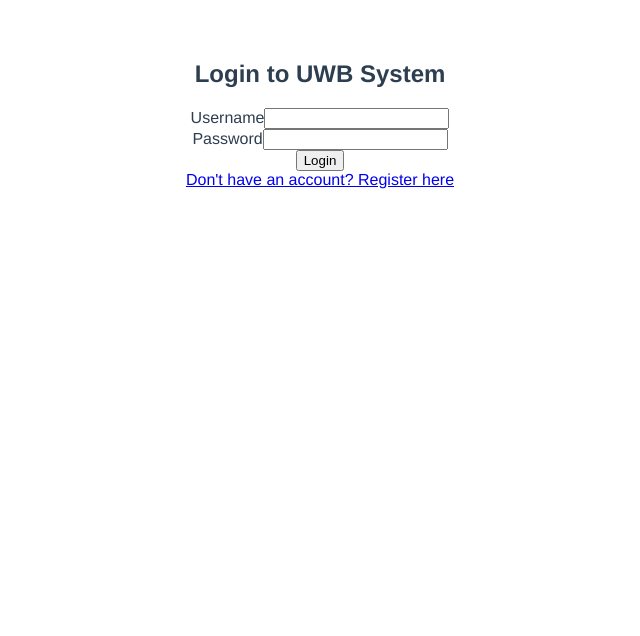
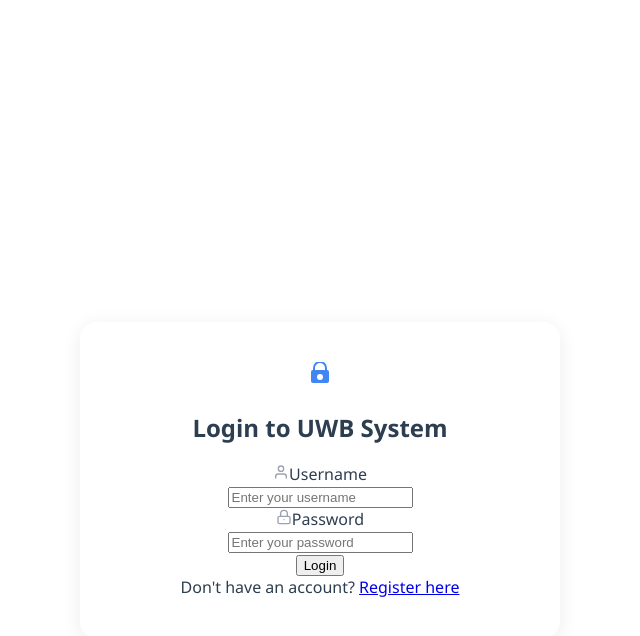
Before and after one commit to luvris/UWB-Tracking-App, a Vue app in the folder uwb-tracking-dashboard-vue/: page /login in a window 1280 px wide. Shown: the top 636 px of the page, without its empty margins (320-960 px from the left). Built offline with nearby package versions, Linux system fonts and the light colour scheme; no server answers.

Commit message:
add icon and make a CSS card+container for login form

```diff
--- a/uwb-tracking-dashboard-vue/src/views/LoginPage.vue
+++ b/uwb-tracking-dashboard-vue/src/views/LoginPage.vue
@@ -1,21 +1,125 @@
 <template>
   <div class="login-container">
     <div class="login-card">
-      <h2>Login to UWB System</h2>
+      <div class="header">
+        <div class="icon">
+          <svg
+            width="24"
+            height="24"
+            viewBox="0 0 24 24"
+            fill="none"
+            xmlns="http://www.w3.org/2000/svg"
+          >
+            <path
+              d="M18 8v-2c0-3.313-2.687-6-6-6s-6 2.687-6 6v2"
+              stroke="#4285F4"
+              stroke-width="2"
+              stroke-linecap="round"
+              stroke-linejoin="round"
+            />
+            <rect
+              x="3"
+              y="8"
+              width="18"
+              height="13"
+              rx="2"
+              ry="2"
+              fill="#4285F4"
+            />
+            <circle cx="12" cy="15" r="3" fill="white" />
+          </svg>
+        </div>
+        <h2>Login to UWB System</h2>
+      </div>
+
       <form @submit.prevent="login">
+        <svg
+          width="16"
+          height="16"
+          viewBox="0 0 24 24"
+          fill="none"
+          xmlns="http://www.w3.org/2000/svg"
+        >
+          <path
+            d="M20 21v-2a4 4 0 0 0-4-4H8a4 4 0 0 0-4 4v2"
+            stroke="#9CA3AF"
+            stroke-width="2"
+            stroke-linecap="round"
+            stroke-linejoin="round"
+          />
+          <circle
+            cx="12"
+            cy="7"
+            r="4"
+            stroke="#9CA3AF"
+            stroke-width="2"
+            stroke-linecap="round"
+            stroke-linejoin="round"
+          />
+        </svg>
+        <label>Username</label>
         <div class="form-group">
-          <label>Username</label>
-          <input v-model="username" type="text" required />
+          <div class="input-with-icon">
+            <div class="input-icon"></div>
+            <div class="input-content">
+              <input
+                v-model="username"
+                type="email"
+                placeholder="Enter your username"
+                required
+              />
+            </div>
+          </div>
         </div>
+
+        <svg
+          width="16"
+          height="16"
+          viewBox="0 0 24 24"
+          fill="none"
+          xmlns="http://www.w3.org/2000/svg"
+        >
+          <rect
+            x="3"
+            y="11"
+            width="18"
+            height="11"
+            rx="2"
+            ry="2"
+            stroke="#9CA3AF"
+            stroke-width="2"
+          />
+          <circle cx="12" cy="16" r="1" fill="#9CA3AF" />
+          <path
+            d="M7 11V7a5 5 0 0 1 10 0v4"
+            stroke="#9CA3AF"
+            stroke-width="2"
+            stroke-linecap="round"
+            stroke-linejoin="round"
+          />
+        </svg>
+        <label>Password</label>
         <div class="form-group">
-          <label>Password</label>
-          <input v-model="password" type="password" required />
+          <div class="input-with-icon">
+            <div class="input-icon"></div>
+            <div class="input-content">
+              <input
+                v-model="password"
+                type="password"
+                placeholder="Enter your password"
+                required
+              />
+            </div>
+          </div>
         </div>
-        <button type="submit">Login</button>
+
+        <button type="submit" class="login-btn">Login</button>
       </form>
-      <router-link to="/register"
-        >Don't have an account? Register here</router-link
-      >
+
+      <div class="register-link">
+        Don't have an account?
+        <router-link to="/register">Register here</router-link>
+      </div>
     </div>
   </div>
 </template>
@@ -45,3 +149,24 @@ export default {
   },
 };
 </script>
+
+<style scoped>
+.login-container {
+  min-height: 100vh;
+  display: flex;
+  justify-content: center;
+  align-items: center;
+  padding: 20px;
+  font-family: "Segoe UI", Tahoma, Geneva, Verdana, sans-serif;
+}
+
+.login-card {
+  background: white;
+  border-radius: 16px;
+  box-shadow: 0 4px 20px rgba(0, 0, 0, 0.08);
+  padding: 40px;
+  width: 100%;
+  max-width: 400px;
+  position: relative;
+}
+</style>
```
